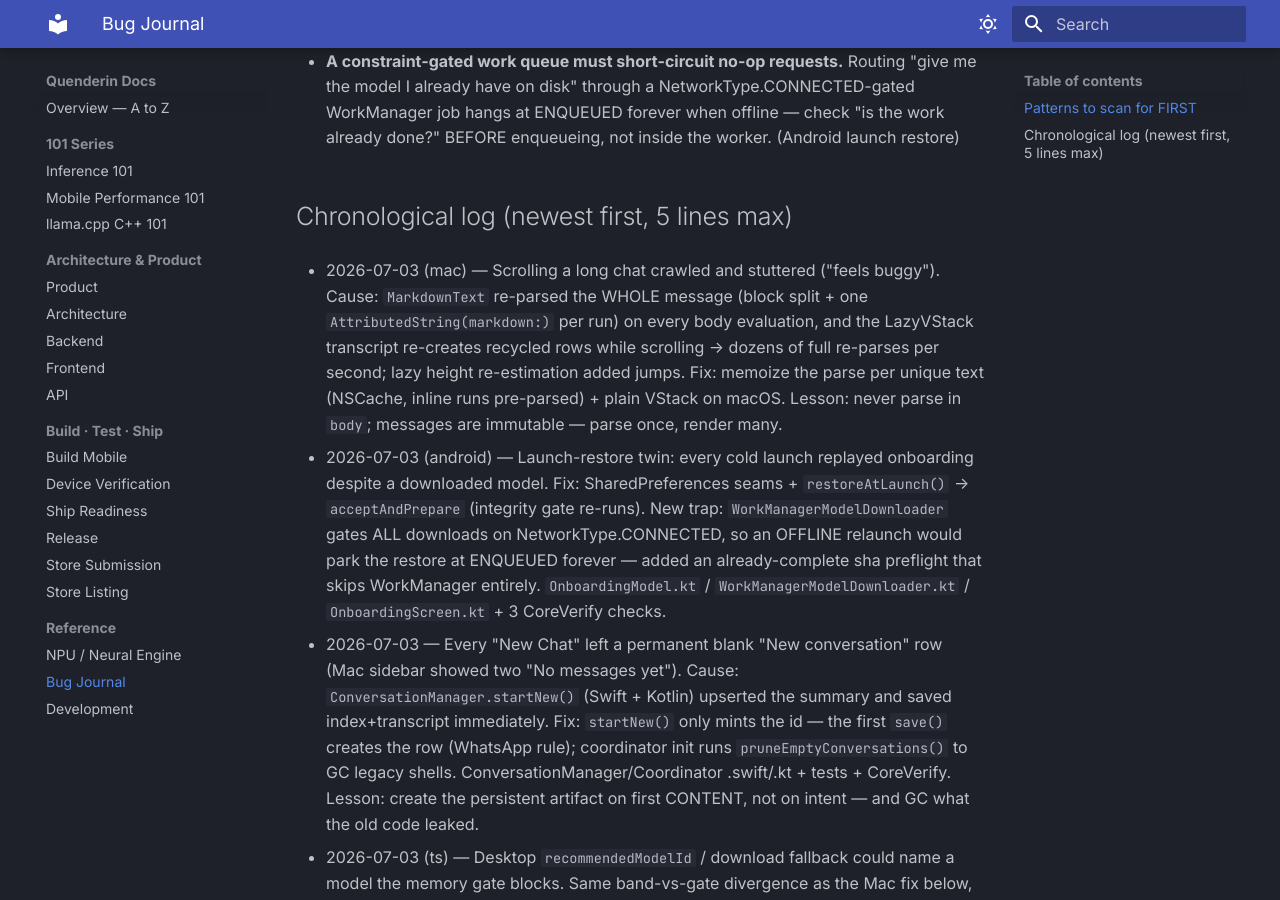
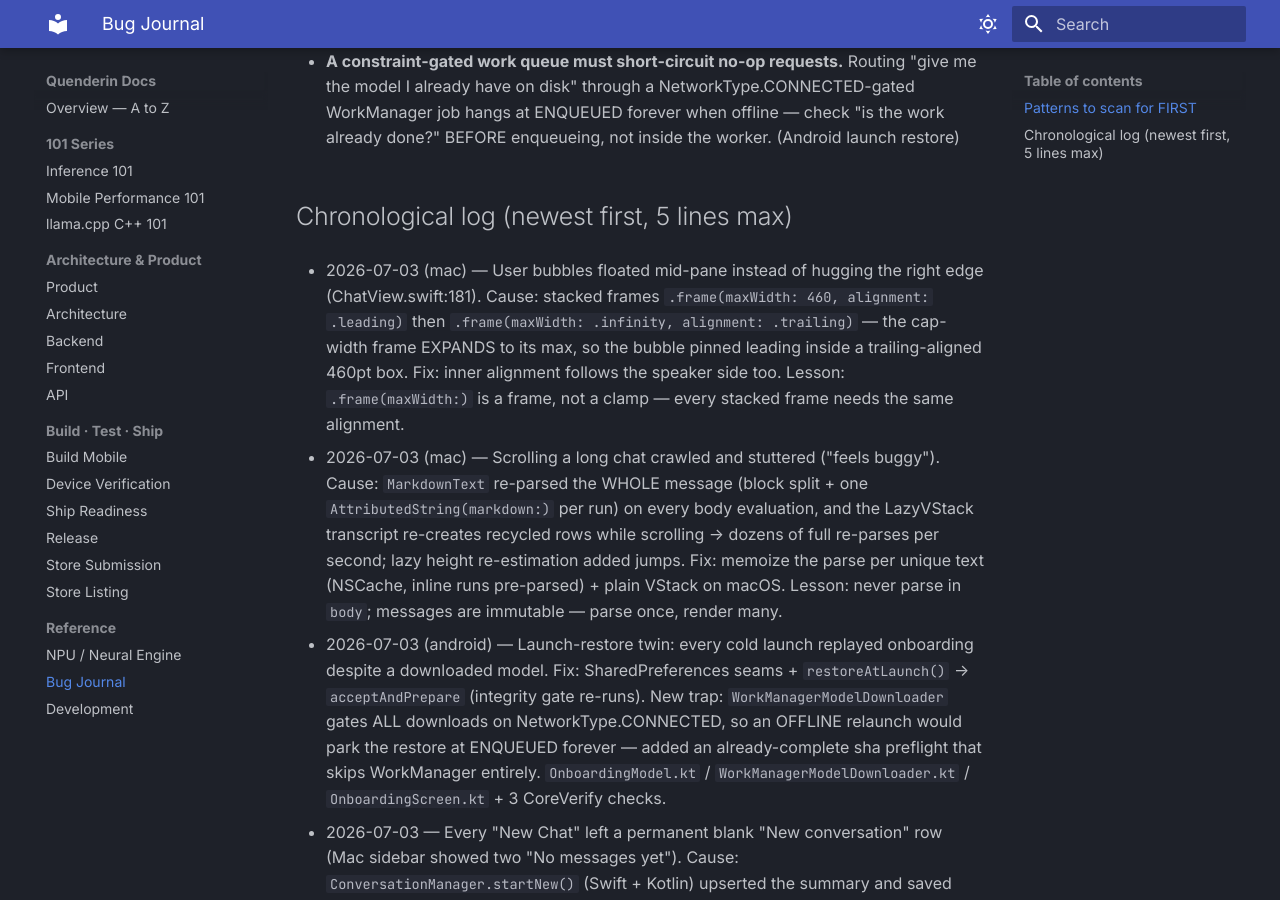
Before and after one commit to alikatgh/quenderin, an MkDocs documentation site: the page built from docs/BUG_JOURNAL.md, in a window 1280 px wide and 900 px high, scrolled down 10370 px. Built offline with MkDocs 1.6.1 and Material for MkDocs 9.7.7, drawn with Linux system fonts in a browser that asks for light colours.

Commit message:
fix(mac): user bubbles hug the trailing edge — cap-width frame must align to the speaker side
A .frame(maxWidth: 460) expands to its max on a wide pane, so a short user
bubble pinned .leading inside the trailing-aligned box floated mid-pane.
Both stacked frames now align mine ? .trailing : .leading. Android twin is
unaffected (widthIn caps without expanding; Arrangement.End picks the side).

Co-Authored-By: Claude Fable 5 <noreply@anthropic.com>

```diff
--- a/docs/BUG_JOURNAL.md
+++ b/docs/BUG_JOURNAL.md
@@ -313,6 +313,12 @@ Cheap-to-write, cheap-to-read, expensive-to-skip. `grep -i <symptom>` this befor
   (Android launch restore)
 
 ## Chronological log (newest first, 5 lines max)
+
+- 2026-07-03 (mac) — User bubbles floated mid-pane instead of hugging the right edge (ChatView.swift:181).
+  Cause: stacked frames `.frame(maxWidth: 460, alignment: .leading)` then `.frame(maxWidth: .infinity,
+  alignment: .trailing)` — the cap-width frame EXPANDS to its max, so the bubble pinned leading inside a
+  trailing-aligned 460pt box. Fix: inner alignment follows the speaker side too.
+  Lesson: `.frame(maxWidth:)` is a frame, not a clamp — every stacked frame needs the same alignment.
 
 - 2026-07-03 (mac) — Scrolling a long chat crawled and stuttered ("feels buggy").
   Cause: `MarkdownText` re-parsed the WHOLE message (block split + one `AttributedString(markdown:)`
```
Also changed, not shown: 1 other file.
